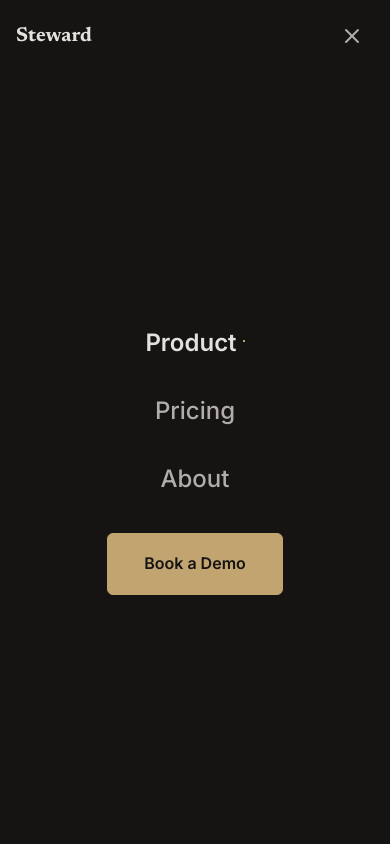
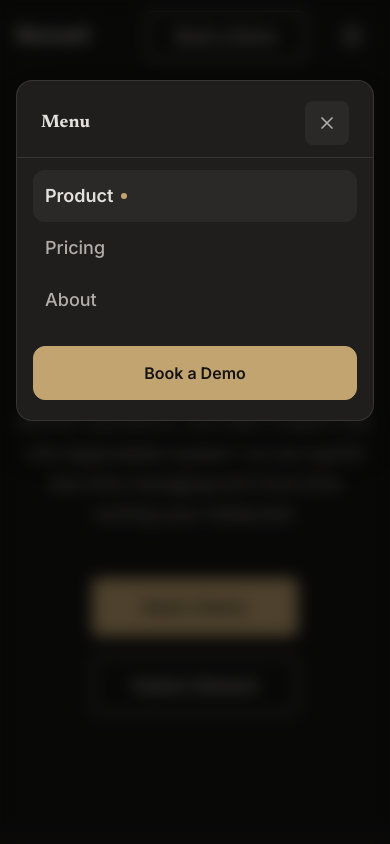
Before and after one commit to CraftYourSystems/Steward_Landing_Page, a React (Vite) app: page / in a window 390 px wide. Both pictures are taken after a click on the button "Toggle menu". Shown: the top 844 px of the page. Built offline with nearby package versions, Linux system fonts and the light colour scheme.

Commit message:
Redesign mobile menu: separate dropdown panel with backdrop blur and solid background

```diff
--- a/src/components/layout/MobileMenu.tsx
+++ b/src/components/layout/MobileMenu.tsx
@@ -75,13 +75,27 @@ export default function MobileMenu({ isOpen, onClose, links, activeSection }: Mo
   };
 
   return (
+    <>
+      {/* Backdrop overlay */}
+      <motion.div
+        className="fixed inset-0 z-40 bg-black/60 backdrop-blur-sm"
+        initial={{ opacity: 0 }}
+        animate={{ opacity: 1 }}
+        exit={{ opacity: 0 }}
+        transition={{ duration: 0.2 }}
+        onClick={onClose}
+        aria-hidden="true"
+      />
+
+      {/* Menu Panel */}
       <motion.div
         id="mobile-nav-overlay"
         ref={overlayRef}
         role="dialog"
         aria-modal="true"
         aria-label="Navigation Menu"
-      className="fixed inset-0 z-50 flex flex-col bg-steward-canvas"
+        className="fixed top-[80px] right-4 left-4 sm:left-auto sm:right-6 sm:w-[320px] z-50 rounded-2xl border border-white/10 shadow-2xl"
+        style={{ backgroundColor: 'hsl(24, 6%, 12%)' }}
         initial="hidden"
         animate="visible"
         exit="exit"
@@ -89,21 +103,21 @@ export default function MobileMenu({ isOpen, onClose, links, activeSection }: Mo
         transition={transition}
       >
         {/* Menu Header */}
-      <div className="flex h-[72px] items-center justify-between px-4 sm:px-8">
-        <span className="text-xl font-bold font-secondary text-steward-text-primary">Steward</span>
+        <div className="flex items-center justify-between px-6 pt-5 pb-3 border-b border-white/10">
+          <span className="text-lg font-bold font-secondary text-steward-text-primary">Menu</span>
           <button
             ref={closeButtonRef}
             onClick={onClose}
             aria-label="Close menu"
-          className="touch-target flex items-center justify-center text-steward-text-secondary hover:opacity-70 focus:outline-none focus-visible:ring-2 focus-visible:ring-steward-focus focus-visible:ring-offset-2 focus-visible:ring-offset-steward-canvas rounded-md"
+            className="touch-target flex items-center justify-center w-8 h-8 rounded-lg bg-white/5 text-steward-text-secondary hover:bg-white/10 hover:text-steward-text-primary focus:outline-none focus-visible:ring-2 focus-visible:ring-steward-focus transition-colors duration-150"
           >
-          <X className="w-6 h-6" />
+            <X className="w-5 h-5" />
           </button>
         </div>
 
         {/* Menu Links */}
-      <div className="flex flex-col items-center justify-center flex-1 space-y-8 py-12">
-        <ul className="flex flex-col items-center space-y-6">
+        <div className="flex flex-col px-4 py-3">
+          <ul className="flex flex-col">
             {links.map((link) => {
               const isActive = activeSection === link.href.substring(1);
               return (
@@ -112,29 +126,34 @@ export default function MobileMenu({ isOpen, onClose, links, activeSection }: Mo
                     href={link.href}
                     onClick={onClose}
                     aria-current={isActive ? 'page' : undefined}
-                  className={`touch-target flex items-center text-2xl font-medium font-primary transition-opacity duration-150 hover:opacity-75 focus:outline-none focus-visible:ring-2 focus-visible:ring-steward-focus focus-visible:ring-offset-2 focus-visible:ring-offset-steward-canvas rounded-md ${
-                    isActive ? 'font-semibold text-steward-text-primary' : 'text-steward-text-secondary'
+                    className={`flex items-center gap-2 px-3 py-3 rounded-xl text-lg font-medium font-primary transition-all duration-150 hover:bg-white/5 focus:outline-none focus-visible:ring-2 focus-visible:ring-steward-focus rounded-md ${
+                      isActive
+                        ? 'font-semibold text-steward-text-primary bg-white/5'
+                        : 'text-steward-text-secondary'
                     }`}
                   >
                     <span>{link.label}</span>
                     {isActive && (
-                    <span className="inline-block w-[2px] h-[2px] bg-steward-accent ml-1.5 align-baseline mb-[4px]" aria-hidden="true" />
+                      <span className="inline-block w-1.5 h-1.5 rounded-full bg-steward-accent" aria-hidden="true" />
                     )}
                   </a>
                 </li>
               );
             })}
           </ul>
+        </div>
 
         {/* Primary CTA */}
+        <div className="px-4 pb-5 pt-2">
           <a
             href={CONTACT_INFO.whatsappUrl}
             onClick={onClose}
-          className="touch-target flex items-center justify-center px-[36px] py-[16px] font-semibold font-primary bg-steward-accent text-steward-canvas border border-steward-accent rounded-md hover:bg-steward-accent-hover hover:border-steward-accent-hover focus:outline-none focus-visible:ring-2 focus-visible:ring-steward-focus focus-visible:ring-offset-2 focus-visible:ring-offset-steward-canvas steward-interactive"
+            className="touch-target flex items-center justify-center w-full px-[28px] py-[14px] font-semibold font-primary bg-steward-accent text-steward-canvas border border-steward-accent rounded-xl hover:bg-steward-accent-hover hover:border-steward-accent-hover focus:outline-none focus-visible:ring-2 focus-visible:ring-steward-focus focus-visible:ring-offset-2 focus-visible:ring-offset-steward-canvas steward-interactive text-base"
           >
             Book a Demo
           </a>
         </div>
       </motion.div>
+    </>
   );
 }
```
Lines whose indentation alone changed are shown as unchanged.
